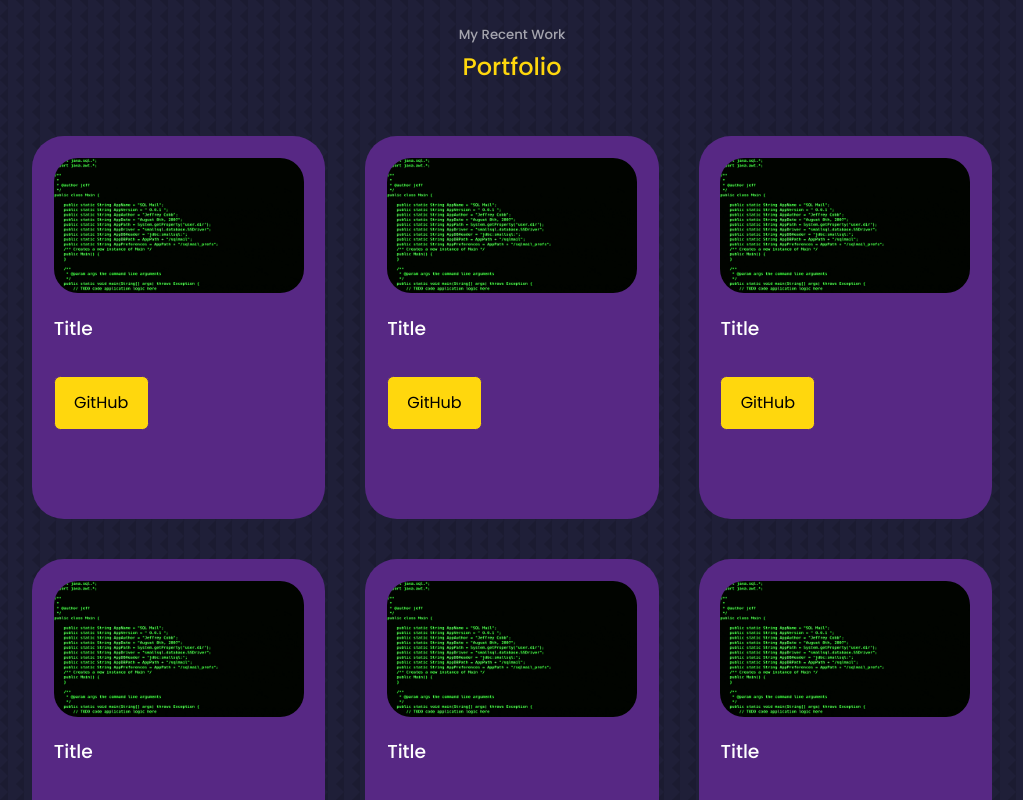
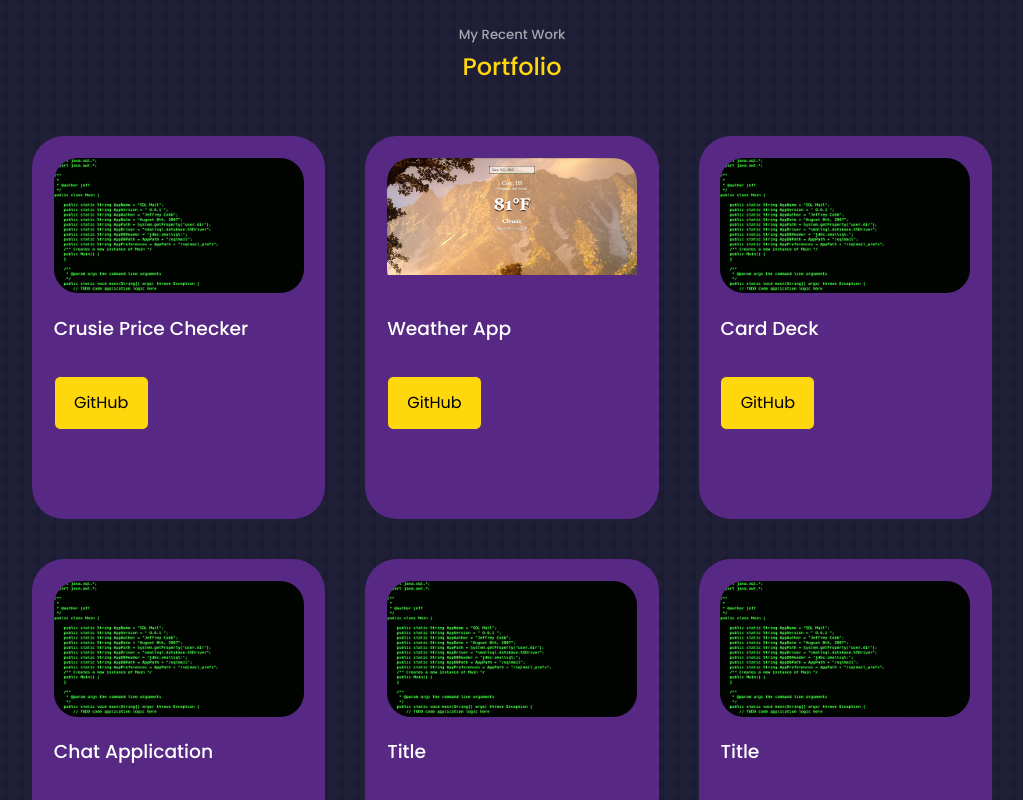
Before and after one commit to Owen-Senowitz/React-Portfolio-Website, a React (Create React App) app: page / in a window 1280 px wide. Shown: the part 1960-2760 px from the top of the page, without its empty margins (128-1151 px from the left). Built offline with nearby package versions, Linux system fonts and the light colour scheme.

Commit message:
portfolio changes

```diff
--- a/src/components/portfolio/Portfolio.jsx
+++ b/src/components/portfolio/Portfolio.jsx
@@ -1,5 +1,6 @@
 import React from 'react';
 import Console from '../../assets/console.gif';
+import WeatherApp from '../../assets/weatherapp.jpg';
 
 
 import './portfolio.css';
@@ -8,31 +9,31 @@ const Portfolio = () => {
   const soloProjects = [
     {
       id: 1,
-      title: 'Title',
+      title: 'Crusie Price Checker',
       img: Console,
       link: '',
-      github: 'https://github.com/Owen-Senowitz',
+      github: 'https://github.com/Owen-Senowitz/Crusie-Price-Checker',
     },
     {
       id: 2,
-      title: 'Title',
-      img: Console,
+      title: 'Weather App',
+      img: WeatherApp,
       link: '',
-      github: 'https://github.com/Owen-Senowitz',
+      github: 'https://github.com/Owen-Senowitz/Weather-App',
     },
     {
       id: 3,
-      title: 'Title',
+      title: 'Card Deck',
       img: Console,
       link: '',
-      github: 'https://github.com/Owen-Senowitz',
+      github: 'https://github.com/Owen-Senowitz/Card-Deck',
     },
     {
       id: 4,
-      title: 'Title',
+      title: 'Chat Application',
       img: Console,
       link: '',
-      github: 'https://github.com/Owen-Senowitz',
+      github: 'https://github.com/Owen-Senowitz/Chat-Application',
     },
     {
       id: 5,
```
Also changed, not shown: src/assets/weatherapp.jpg (added).
